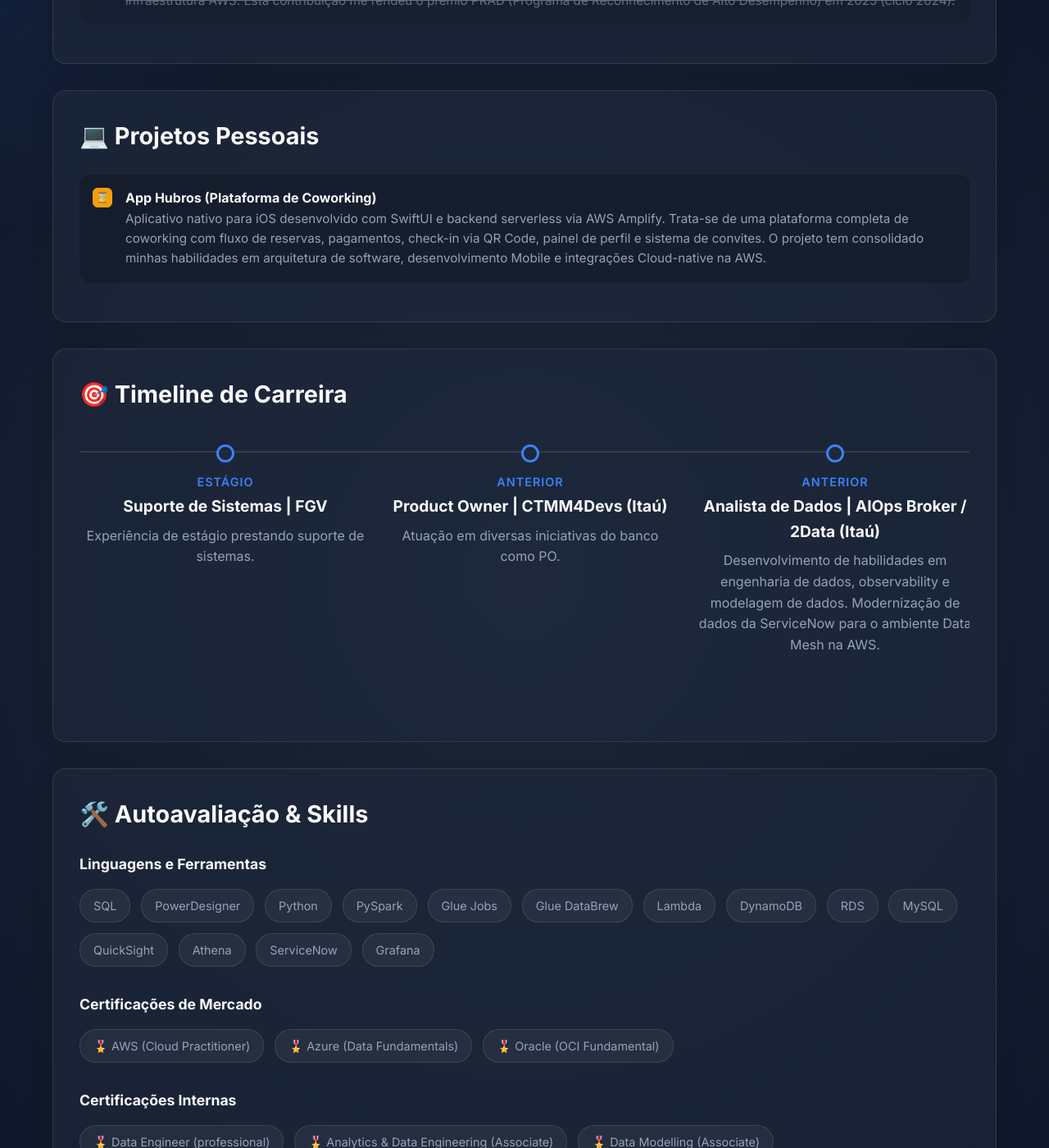
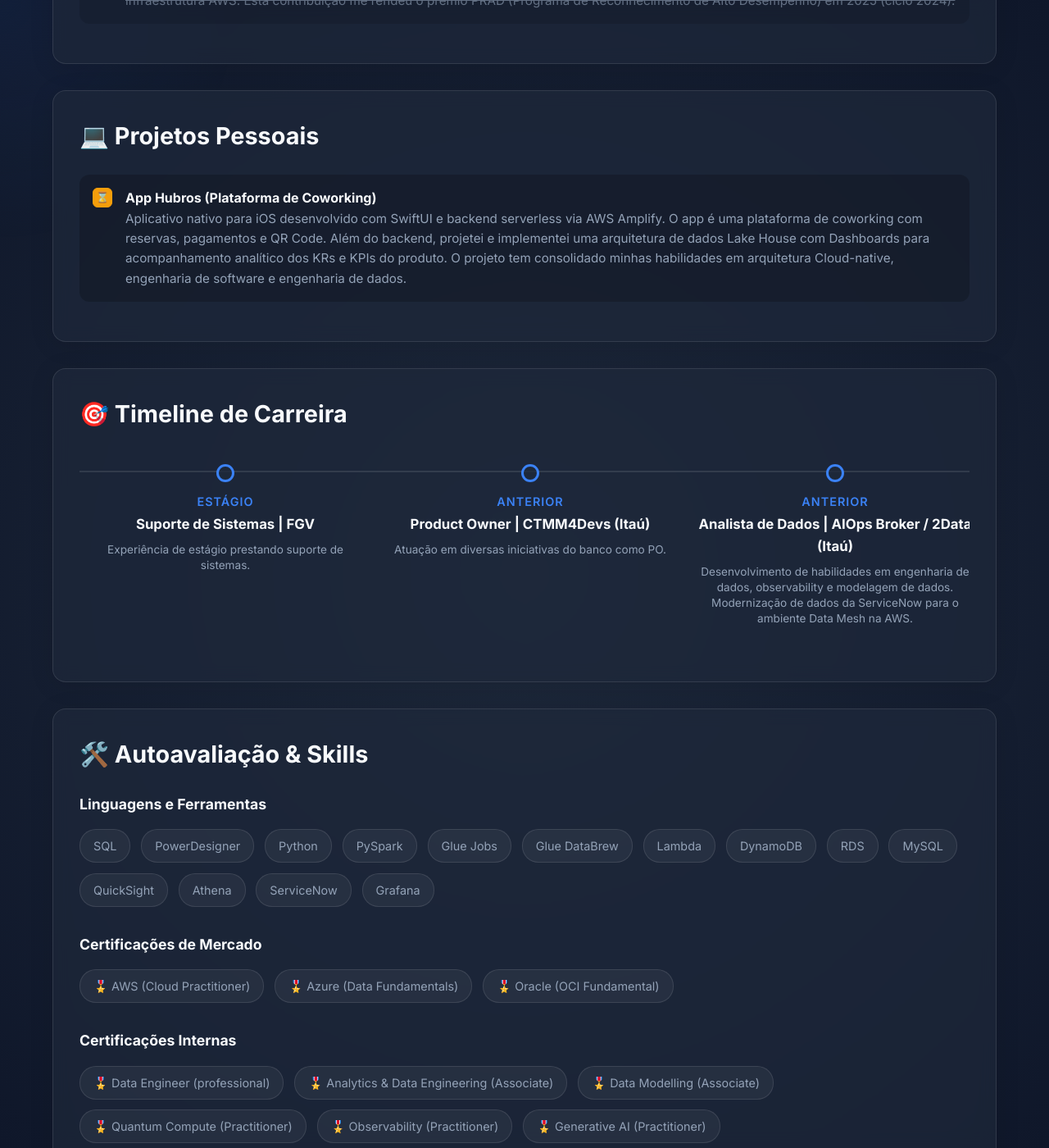
Before and after one commit to nandohss/PDI, a Jekyll site: the page built from index.html, in a window 1280 px wide and 1400 px high, scrolled down 1184 px. Shown: the whole window at 82% size. Built offline with Jekyll 4.4.1, drawn with Linux system fonts in a browser that asks for light colours.

Commit message:
feat: atualiza descricao do hubros e reduz fonte da timeline

```diff
--- a/_data/projetos_pessoais.yml
+++ b/_data/projetos_pessoais.yml
@@ -1,3 +1,3 @@
 - titulo: "App Hubros (Plataforma de Coworking)"
-  descricao: "Aplicativo nativo para iOS desenvolvido com SwiftUI e backend serverless via AWS Amplify. Trata-se de uma plataforma completa de coworking com fluxo de reservas, pagamentos, check-in via QR Code, painel de perfil e sistema de convites. O projeto tem consolidado minhas habilidades em arquitetura de software, desenvolvimento Mobile e integrações Cloud-native na AWS."
+  descricao: "Aplicativo nativo para iOS desenvolvido com SwiftUI e backend serverless via AWS Amplify. O app é uma plataforma de coworking com reservas, pagamentos e QR Code. Além do backend, projetei e implementei uma arquitetura de dados Lake House com Dashboards para acompanhamento analítico dos KRs e KPIs do produto. O projeto tem consolidado minhas habilidades em arquitetura Cloud-native, engenharia de software e engenharia de dados."
   status: "andamento"
--- a/assets/css/styles.css
+++ b/assets/css/styles.css
@@ -198,13 +198,15 @@ header p {
 }
 
 .timeline-title {
-  font-size: 1.2rem;
+  font-size: 1.05rem;
   font-weight: 700;
   margin-bottom: 0.5rem;
 }
 
 .timeline-desc {
+  font-size: 0.85rem;
   color: var(--text-muted);
+  line-height: 1.4;
 }
 
 /* Badges / Skills */
```
